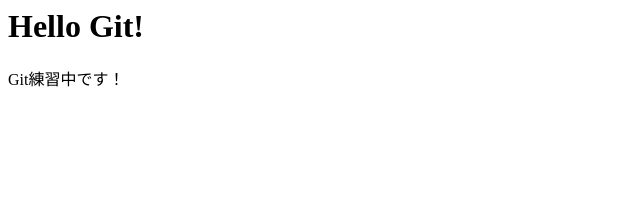
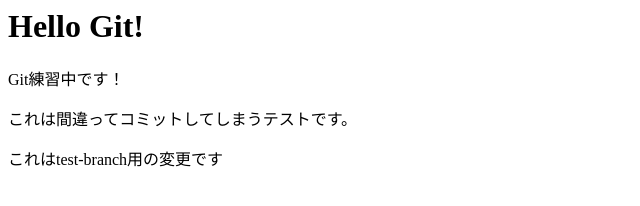
Before and after one commit to hiroki1218/git-practice, a plain HTML site: page index.html in a window 1280 px wide. Shown: the whole page, without its empty margins (0-640 px from the left). Drawn offline with Linux system fonts and the light colour scheme.

Commit message:
test-branchでの変更

```diff
--- a/index.html
+++ b/index.html
@@ -1,2 +1,4 @@
 <h1>Hello Git!</h1>
 <p>Git練習中です！<p>
+<p>これは間違ってコミットしてしまうテストです。<p>
+<P>これはtest-branch用の変更です<p>
```
